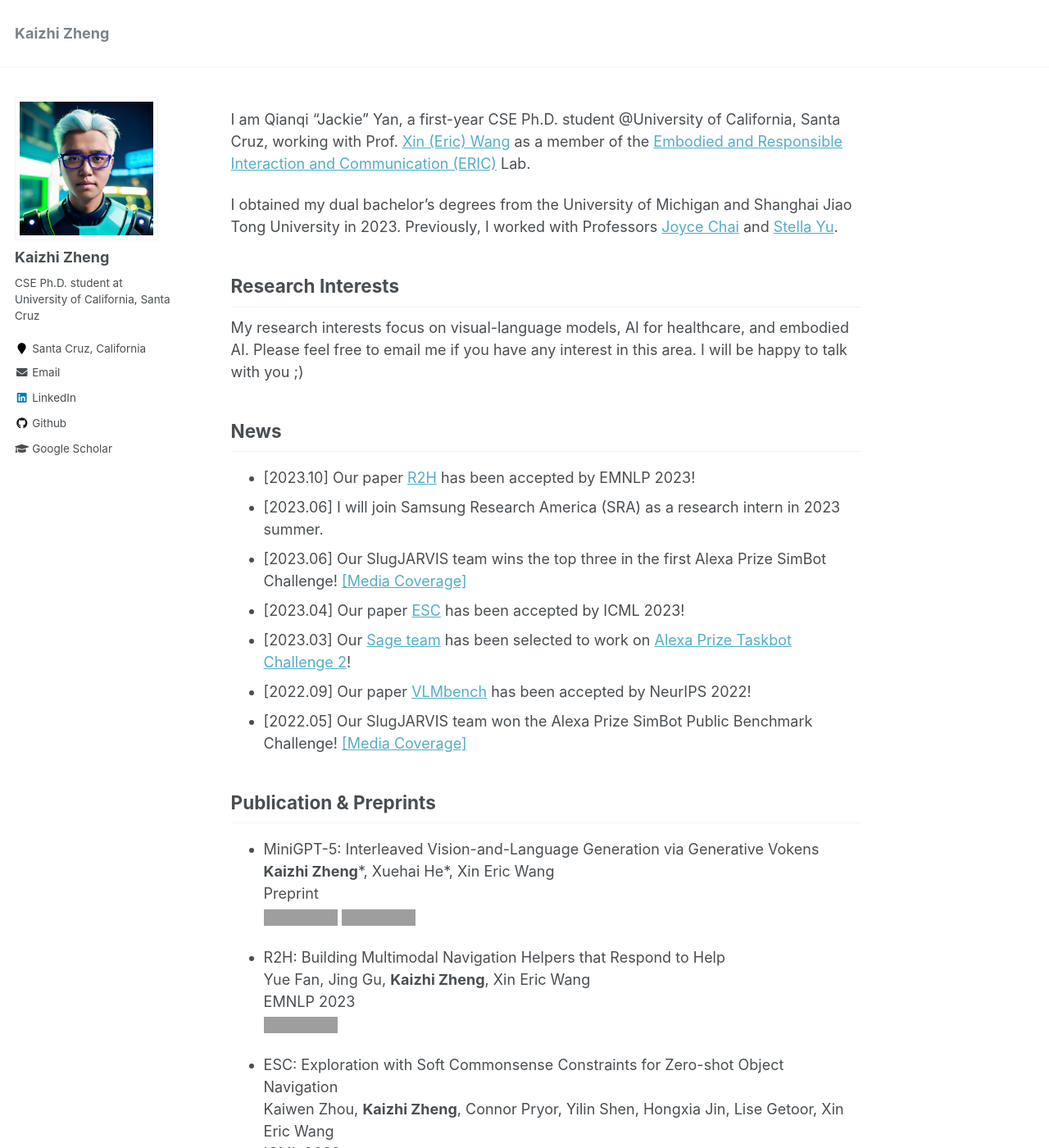
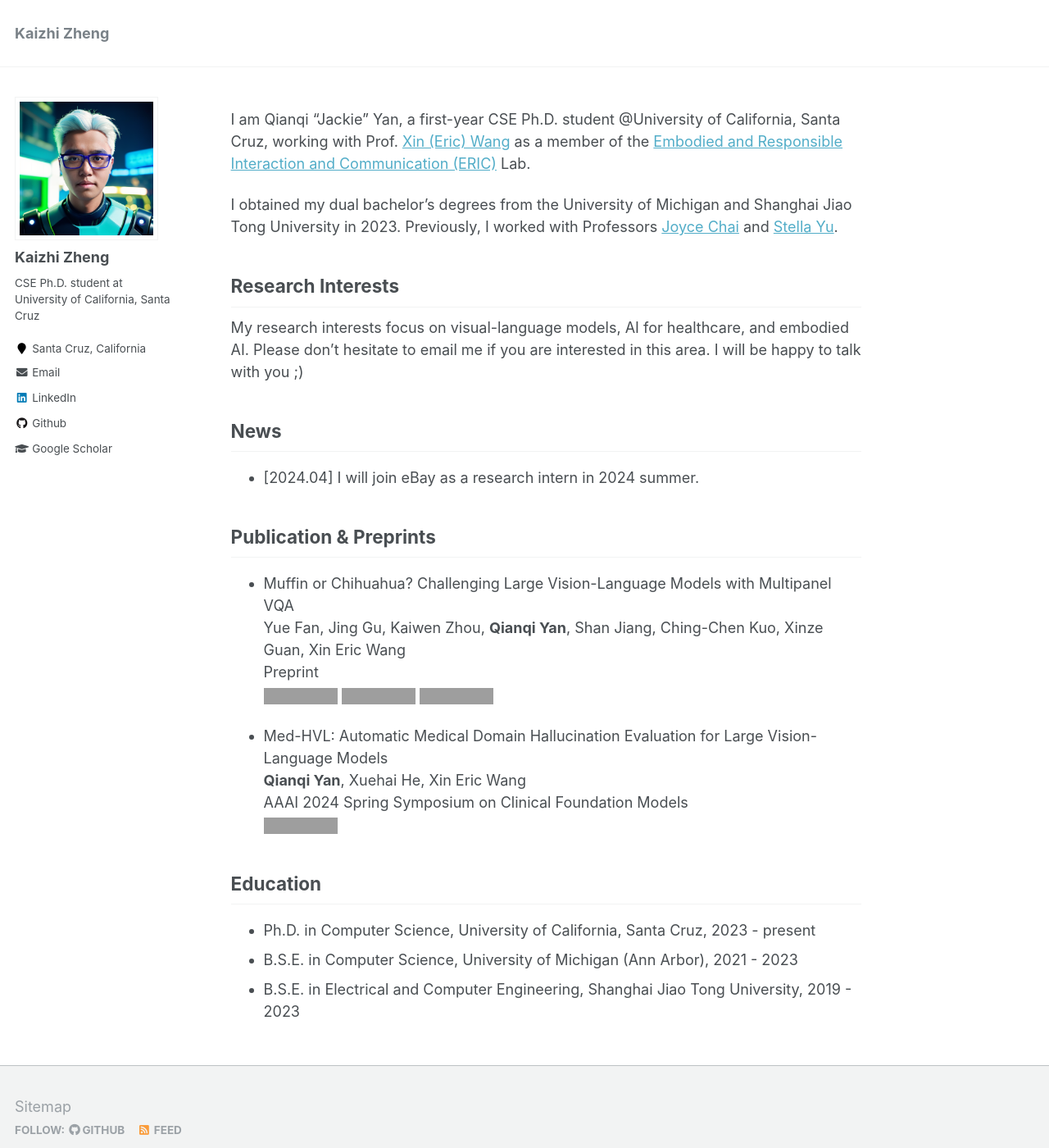
Before and after one commit to Jackie-2000/Jackie-2000.github.io, a Jekyll site: the page built from _pages/about.md, in a window 1280 px wide and 1400 px high. Shown: the whole window at 82% size. Built offline with Jekyll 4.4.1, drawn with Linux system fonts in a browser that asks for light colours; some of the changed text lies outside the part shown; grey boxes are pictures that could not be loaded.

Commit message:
Update about.md

```diff
--- a/_pages/about.md
+++ b/_pages/about.md
@@ -13,58 +13,27 @@ I obtained my dual bachelor's degrees from the University of Michigan and Shangh
 
 Research Interests
 ------
-My research interests focus on visual-language models, AI for healthcare, and embodied AI. Please feel free to email me if you have any interest in this area. I will be happy to talk with you ;)
+My research interests focus on visual-language models, AI for healthcare, and embodied AI. Please don't hesitate to email me if you are interested in this area. I will be happy to talk with you ;)
 
 News
 ------
-* [2023.10] Our paper [R2H](https://arxiv.org/abs/2305.14260) has been accepted by EMNLP 2023!
-* [2023.06] I will join Samsung Research America (SRA) as a research intern in 2023 summer.
-* [2023.06] Our SlugJARVIS team wins the top three in the first Alexa Prize SimBot Challenge! [[Media Coverage]](https://news.ucsc.edu/2023/06/simbot-results.html)
-* [2023.04] Our paper [ESC](https://arxiv.org/abs/2301.13166) has been accepted by ICML 2023!
-* [2023.03] Our [Sage team](https://www.amazon.science/alexa-prize/teams/sage-taskbot-challenge-2) has been selected to work on [Alexa Prize Taskbot Challenge 2](https://www.amazon.science/alexa-prize/taskbot-challenge/2022)!
-* [2022.09] Our paper [VLMbench](https://openreview.net/forum?id=NAYoSV3tk9) has been accepted by NeurIPS 2022!
-* [2022.05] Our SlugJARVIS team won the Alexa Prize SimBot Public Benchmark Challenge!
-[[Media Coverage]](https://news.ucsc.edu/2022/04/2022-alexa-prize.html)
+* [2024.04] I will join eBay as a research intern in 2024 summer.
 
 Publication & Preprints
 ------
-* MiniGPT-5: Interleaved Vision-and-Language Generation via Generative Vokens \
-  **Kaizhi Zheng**\*, Xuehai He\*, Xin Eric Wang \
-  Preprint\
-  <a href='https://arxiv.org/abs/2310.02239'><img src='https://img.shields.io/badge/Paper-Arxiv-red'></a> <a href='https://github.com/eric-ai-lab/MiniGPT-5'><img src='https://img.shields.io/badge/Code-Github-brightgreen?logo=github'></a>
+* Muffin or Chihuahua? Challenging Large Vision-Language Models with Multipanel VQA \
+  Yue Fan, Jing Gu, Kaiwen Zhou, **Qianqi Yan**, Shan Jiang, Ching-Chen Kuo, Xinze Guan, Xin Eric Wang\
+  Preprint \
+  <a href='https://arxiv.org/abs/2401.15847'><img src='https://img.shields.io/badge/Paper-Arxiv-red'></a> <a href='https://sites.google.com/view/multipanelvqa/home'><img src='https://img.shields.io/badge/Project-Page-blue'></a> <a href='https://github.com/eric-ai-lab/MultipanelVQA'><img src='https://img.shields.io/badge/Code-Github-brightgreen?logo=github'></a>
 
-* R2H: Building Multimodal Navigation Helpers that Respond to Help \
-  Yue Fan, Jing Gu, **Kaizhi Zheng**, Xin Eric Wang \
-  EMNLP 2023\
-  <a href='https://arxiv.org/abs/2305.14260'><img src='https://img.shields.io/badge/Paper-Arxiv-red'></a>
+* Med-HVL: Automatic Medical Domain Hallucination Evaluation for Large Vision-Language Models \
+  **Qianqi Yan**, Xuehai He, Xin Eric Wang \
+  AAAI 2024 Spring Symposium on Clinical Foundation Models \
+  <a href='https://scholar.google.com/citations?view_op=view_citation&hl=en&user=MYrX5ooAAAAJ&citation_for_view=MYrX5ooAAAAJ:u-x6o8ySG0sC'><img src='https://img.shields.io/badge/Paper-Arxiv-red'></a>
 
-* ESC: Exploration with Soft Commonsense Constraints for Zero-shot Object Navigation \
-  Kaiwen Zhou, **Kaizhi Zheng**, Connor Pryor, Yilin Shen, Hongxia Jin, Lise Getoor, Xin Eric Wang \
-  ICML 2023 \
-  <a href='https://arxiv.org/abs/2301.13166'><img src='https://img.shields.io/badge/Paper-Arxiv-red'></a>
-
-* JARVIS: A Neuro-Symbolic Commonsense Reasoning Framework for Conversational Embodied Agents\
-  **Kaizhi Zheng**\*, Kaiwen Zhou\*, Jing Gu\*, Yue Fan\*, Jialu Wang\*, Zonglin Di, Xuehai He, Xin Eric Wang\
-  Preprint\
-  <a href='https://arxiv.org/abs/2208.13266'><img src='https://img.shields.io/badge/Paper-Arxiv-red'></a>
-
-* VLMbench: A Compositional Benchmark for Vision-and-Language Manipulation\
-  **Kaizhi Zheng**, Xiaotong Chen, Odest Chadwicke Jenkins, Xin Eric Wang\
-  NeurIPS 2022 (Track Datasets and Benchmarks)\
-  <a href='https://arxiv.org/abs/2206.08522'><img src='https://img.shields.io/badge/Paper-Arxiv-red'></a> <a href='https://sites.google.com/ucsc.edu/vlmbench/home'><img src='https://img.shields.io/badge/Project-Page-blue'></a> <a href='https://github.com/eric-ai-lab/vlmbench'><img src='https://img.shields.io/badge/Code-Github-brightgreen?logo=github'></a>
-
-* Manipulation-Oriented Object Perception in Clutter through Affordance Coordinate Frames\
-  Xiaotong Chen, **Kaizhi Zheng**, Zhen Zeng, Shreshtha Basu, James Cooney, Jana Pavlasek, Odest Chadwicke Jenkins\
-  Humanoids 2022\
-  <a href='https://arxiv.org/abs/2010.08202'><img src='https://img.shields.io/badge/Paper-Arxiv-red'></a> <a href='https://github.com/cxt98/ACF_perception'><img src='https://img.shields.io/badge/Code-Github-brightgreen?logo=github'></a> [![YouTube](https://badges.aleen42.com/src/youtube.svg)](https://www.youtube.com/watch?v=7P9_O9wveYk)
-
-* Composable Causality in Semantic Robot Programming\
-  Emily Sheetz, Xiaotong Chen, Zhen Zeng, **Kaizhi Zheng**, Qiuyu Shi, Odest Chadwicke Jenkins\
-  ICRA 2022\
-  <a href='https://ieeexplore.ieee.org/abstract/document/9811365'><img src='https://img.shields.io/badge/Paper-IEEE-red'></a>
 
 Education
 ------
-* B.S. in EE, Huazhong University of Science and Technology, 2015-2019
-* M.S. in ECE, University of Michigan, Ann Arbor, 2019-2021
-* Ph.D. in CSE, University of California, Santa Cruz, 2021-Present
+* Ph.D. in Computer Science, University of California, Santa Cruz, 2023 - present
+* B.S.E. in Computer Science, University of Michigan (Ann Arbor), 2021 - 2023
+* B.S.E. in Electrical and Computer Engineering, Shanghai Jiao Tong University, 2019 - 2023
```
